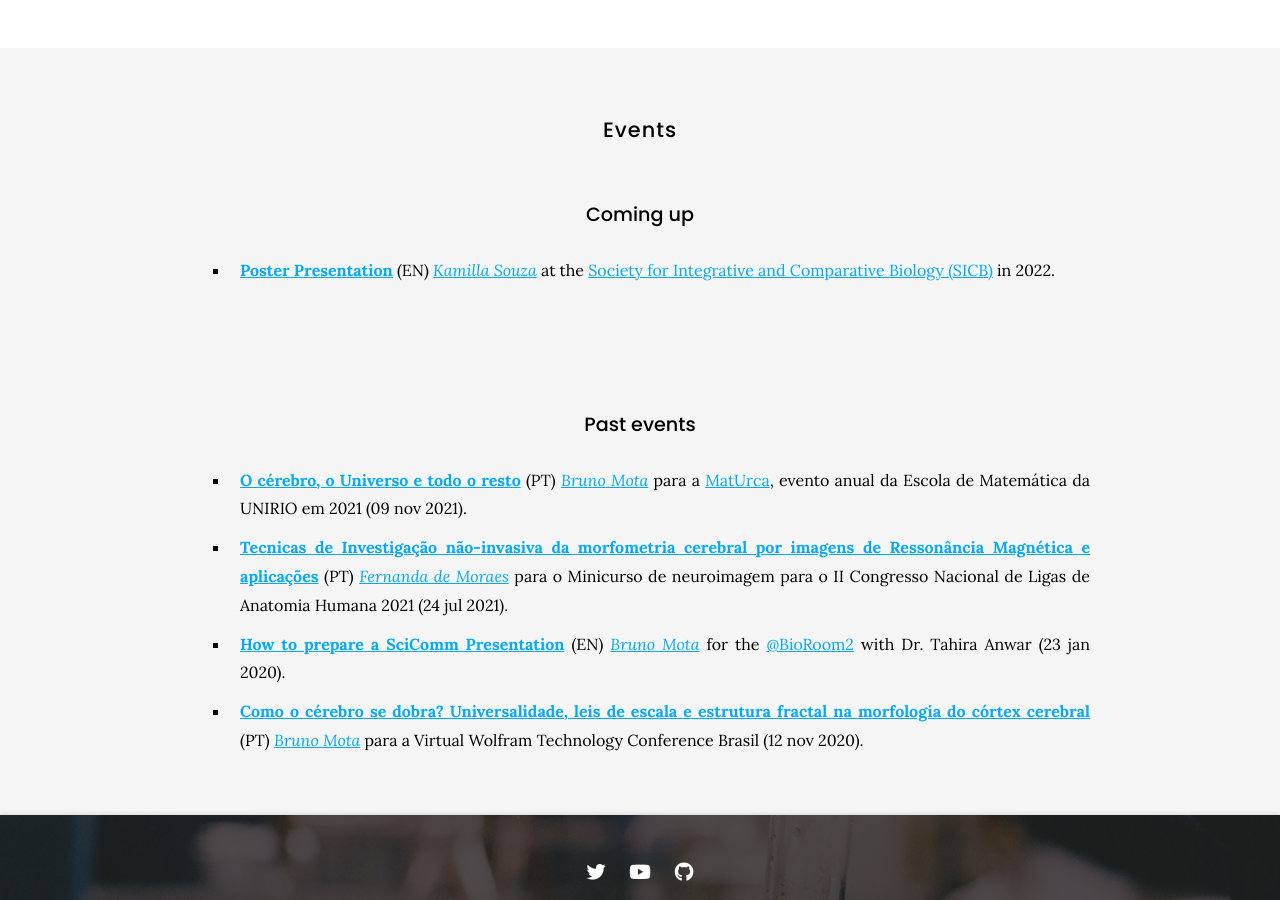
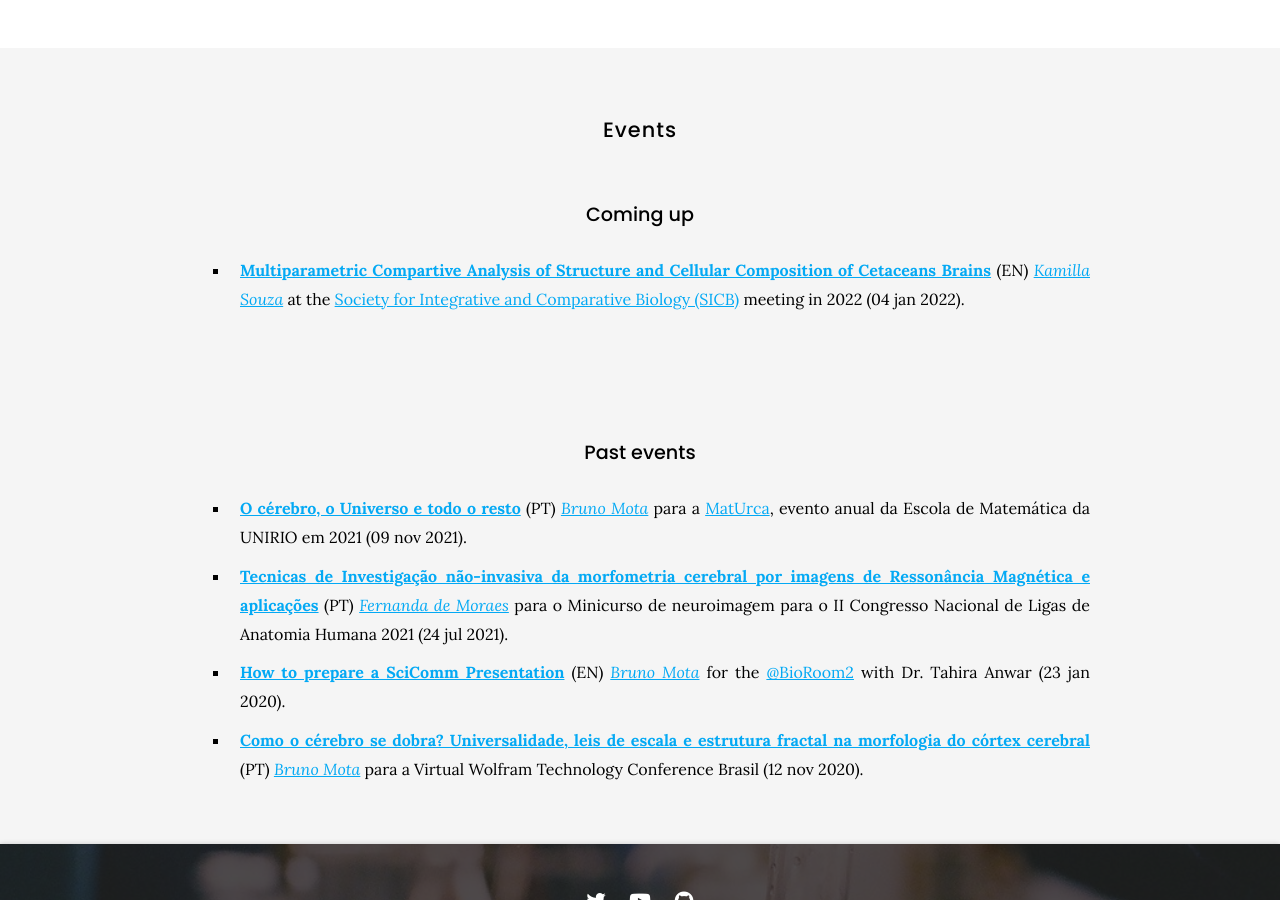
Before and after one commit to metaBIOlab/metabio, a Jekyll site: the page built from tools/index.md, in a window 1280 px wide and 900 px high, scrolled down 2006 px. Built offline with Jekyll 4.4.1, drawn with Linux system fonts in a browser that asks for light colours; nearby versions of some CDN libraries.

Commit message:
Update index.md

```diff
--- a/tools/index.md
+++ b/tools/index.md
@@ -47,7 +47,7 @@ Please fell free to get in touch with any of us regarding this material.
 
 ### Coming up
 
-- **[Poster Presentation](https://www.youtube.com/watch?v=YwNYCC35IIE)** (EN) _[Kamilla Souza](kamilla-souza)_ at the [Society for Integrative and Comparative Biology (SICB)](https://burkclients.com/sicb/meetings/2022/site/) in 2022.
+- **[Multiparametric Compartive Analysis of Structure and Cellular Composition of Cetaceans Brains](https://www.youtube.com/watch?v=YwNYCC35IIE)** (EN) _[Kamilla Souza](kamilla-souza)_ at the [Society for Integrative and Comparative Biology (SICB)](https://burkclients.com/sicb/meetings/2022/site/) meeting in 2022 (04 jan 2022).
 <br>
 <!-- - Event 2 -->
 
```
